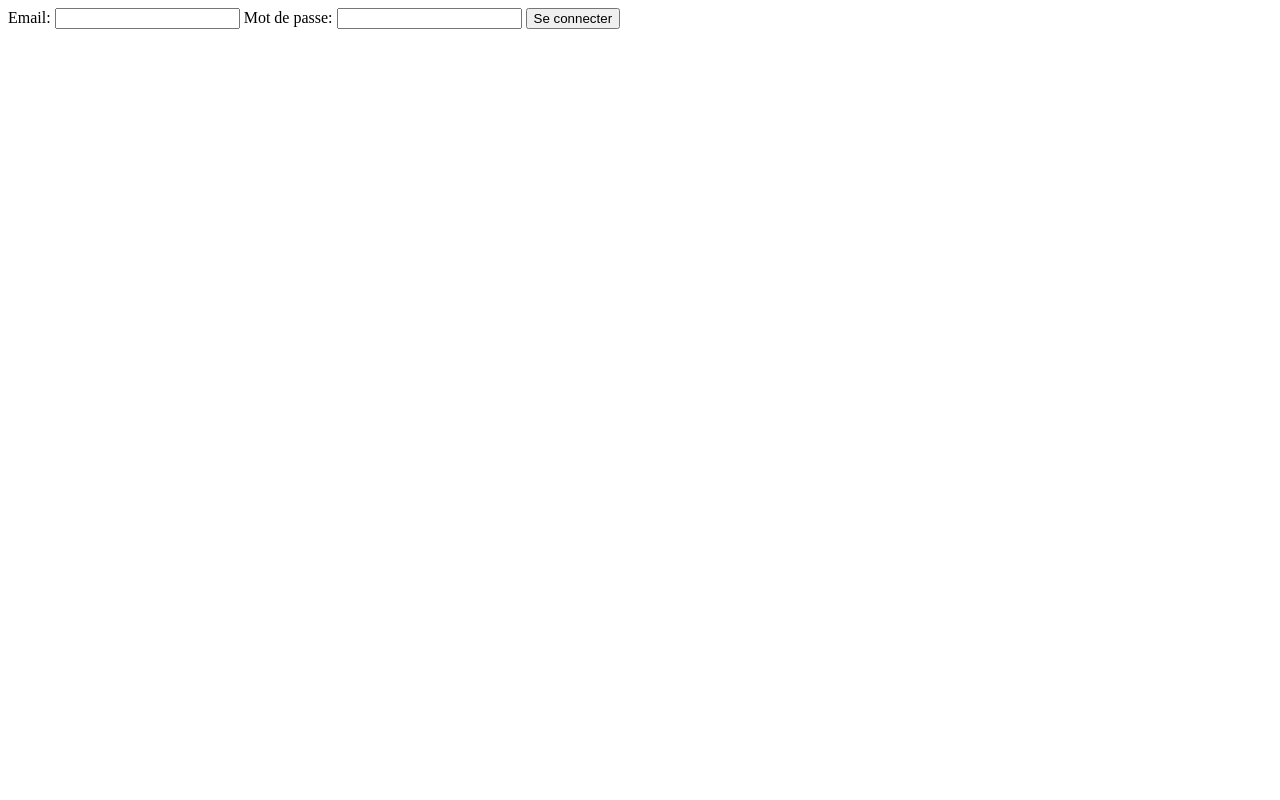
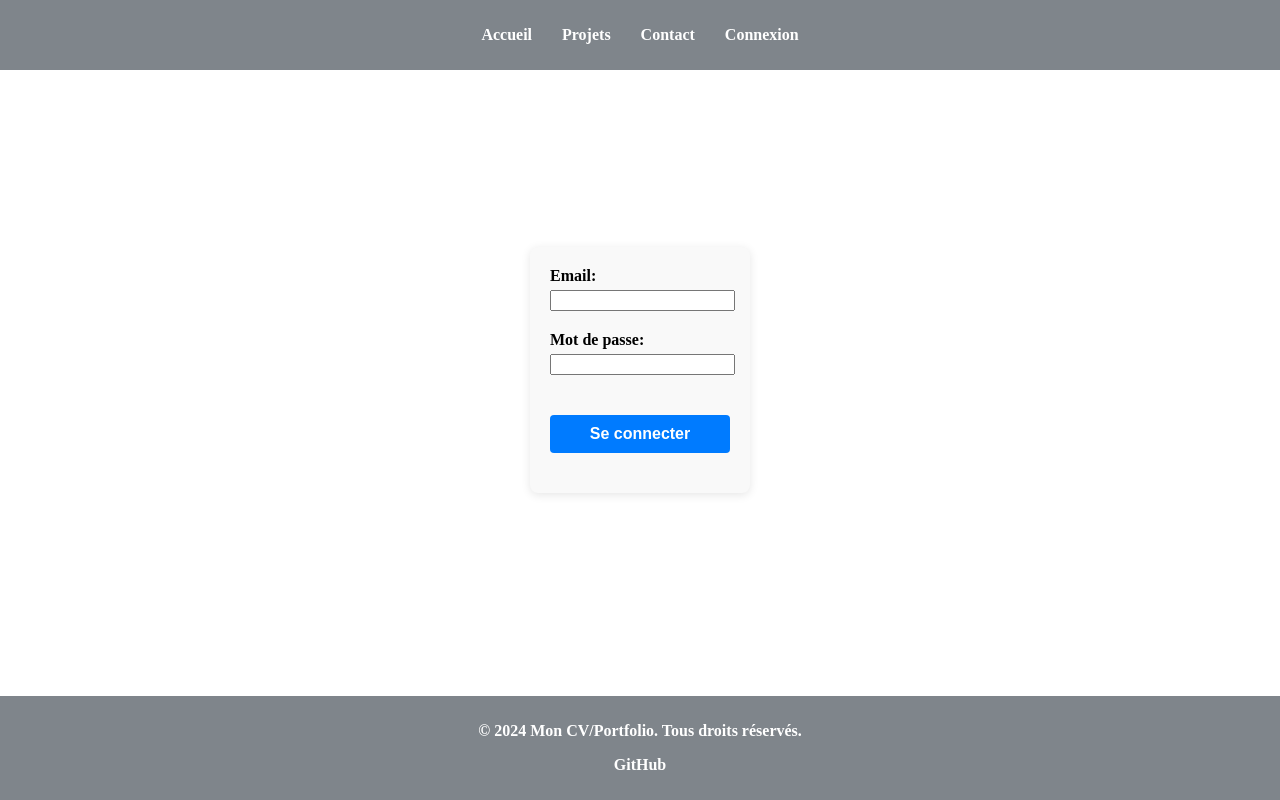
Before and after one commit to gonicolas12/tp-cv, a PHP site: page /login.php in a window 1280 px wide. Run offline with PHP 8.4, Linux system fonts and the light colour scheme.

Commit message:
Better css added

```diff
--- /dev/null
+++ b/assets/css/contact.css
@@ -0,0 +1,55 @@
+main {
+    display: flex;
+    flex-direction: column;
+    align-items: center;
+    justify-content: center;
+    height: calc(100vh - 140px);
+    padding: 20px;
+}
+
+form {
+    background-color: #f9f9f9;
+    border-radius: 8px;
+    box-shadow: 0 2px 10px rgba(0, 0, 0, 0.1);
+    padding: 20px;
+    max-width: 400px;
+    width: 100%;
+    margin-bottom: 100px;
+}
+
+label {
+    display: block;
+    margin-bottom: 5px;
+    font-weight: bold;
+}
+
+input[type="text"],
+input[type="email"],
+textarea {
+    width: 100%;
+    padding: 10px;
+    margin-bottom: 15px;
+    border: 1px solid #ccc;
+    border-radius: 4px;
+    box-sizing: border-box;
+}
+
+textarea {
+    resize: vertical;
+    height: 100px;
+}
+
+button {
+    font-weight: bold;
+    background-color: #007bff;
+    color: white;
+    border: none;
+    border-radius: 4px;
+    padding: 10px 15px;
+    cursor: pointer;
+    font-size: 16px;
+}
+
+button:hover {
+    background-color: #0056b3;
+}
--- a/assets/css/styles.css
+++ b/assets/css/home.css
@@ -42,17 +42,17 @@ main {
     flex-direction: column;
     justify-content: center;
     align-items: center;
-    height: calc(100vh - 140px); /* Ajustement pour que le footer soit visible */
-    margin: 0; /* Enlever la marge par défaut */
+    height: calc(100vh - 140px);
+    margin: 0;
 }
 
 footer {
     background-color: #7f858b;
     text-align: center;
     padding: 10px 0;
-    width: 100%; /* Prendre toute la largeur */
-    position: absolute; /* Positionner le footer en bas de la page */
-    bottom: 0; /* Placer le footer tout en bas */
+    width: 100%;
+    position: absolute;
+    bottom: 0;
 }
 
 footer p {
--- /dev/null
+++ b/assets/css/login.css
@@ -0,0 +1,13 @@
+.password-text {
+    margin-top: 20px;
+}
+
+.login-btn {
+    margin-top: 40px;
+    margin-bottom: 20px;
+    width: 100%;
+}
+
+.login-form {
+    width: 180px;
+}
--- a/includes/header.php
+++ b/includes/header.php
@@ -7,7 +7,9 @@ session_start();
     <meta charset="UTF-8">
     <meta name="viewport" content="width=device-width, initial-scale=1.0">
     <title>Mon CV/Portfolio</title>
-    <link rel="stylesheet" href="assets/css/styles.css">
+    <link rel="stylesheet" href="assets/css/home.css">
+    <link rel="stylesheet" href="assets/css/contact.css">
+    <link rel="stylesheet" href="assets/css/login.css">
     <script src="https://code.jquery.com/jquery-3.6.0.min.js"></script>
     <script src="/assets/js/scripts.js"></script>
 </head>
--- a/login.php
+++ b/login.php
@@ -20,11 +20,16 @@ if ($_SERVER["REQUEST_METHOD"] == "POST") {
 }
 ?>
 
-<form method="post" action="">
+<?php include 'includes/header.php'; ?>
+
+<form class="login-form" method="post" action="">
     <label>Email:</label>
     <input name="email" required>
-    <label>Mot de passe:</label>
+    <label class="password-text">Mot de passe:</label>
     <input type="password" name="password" required>
-    <button type="submit">Se connecter</button>
+    <br>
+    <button type="submit" class="login-btn">Se connecter</button>
     <?php if(isset($error)) echo "<p>$error</p>"; ?>
 </form>
+
+<?php include 'includes/footer.php'; ?>
```
Also changed, not shown: contact.php (+6 -14 lines).
